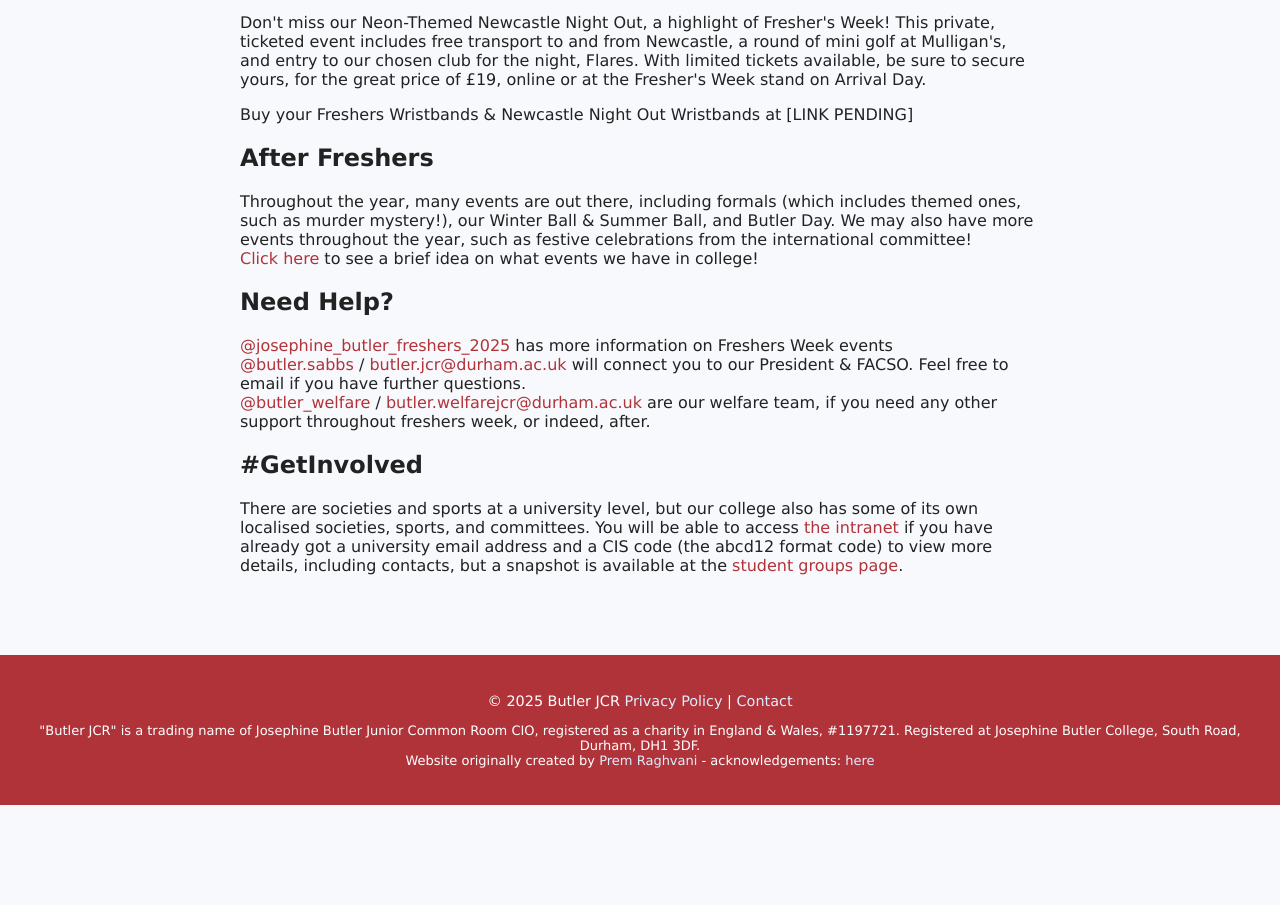
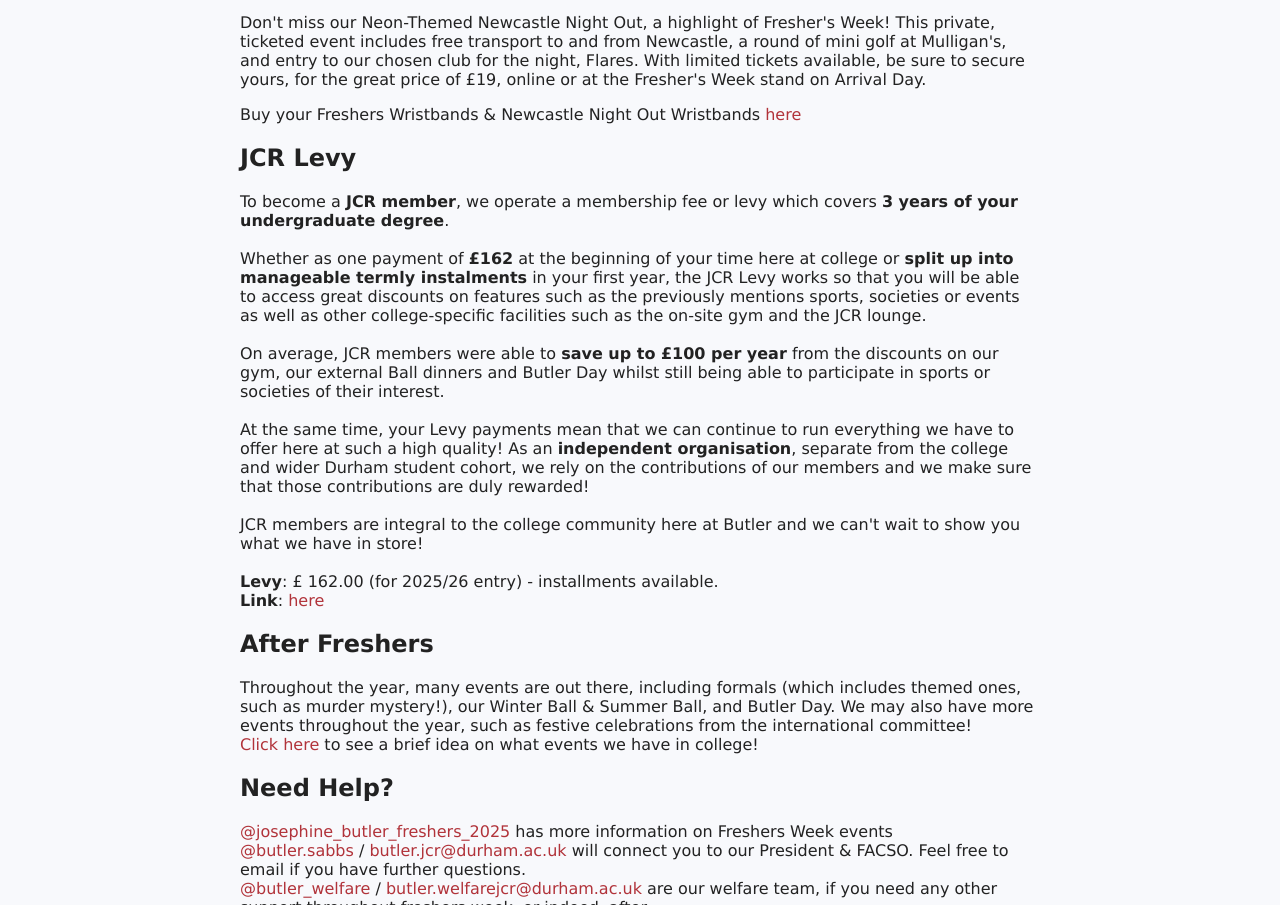
Before and after one commit to josephinebutlerjcr/public-website, a website: page assets/html/freshers.html in a window 1280 px wide. Shown: the part 3875-4780 px from the top of the page. Before the commit the page ends 4680 px from the top, so only its background shows below. Drawn offline with Linux system fonts and the light colour scheme; files that its build step writes are made by us from their sources.

Commit message:
updated freshers links

```diff
--- a/assets/html/freshers.html
+++ b/assets/html/freshers.html
@@ -284,6 +284,7 @@
                 </li>
             </ul>
 
+            <!-- FACSO asks for money -->
             <h2>Freshers Wristbands</h2>
             <p>
                 To make the most of your Fresher's Week, be sure to purchase your Fresher's Week wristband!
@@ -299,8 +300,25 @@
                 and entry to our chosen club for the night, Flares. With limited tickets available, be sure to secure yours,
                 for the great price of £19, online or at the Fresher's Week stand on Arrival Day.
             </p>
-            <p>Buy your Freshers Wristbands & Newcastle Night Out Wristbands at [LINK PENDING]</p>
+            <p>Buy your Freshers Wristbands & Newcastle Night Out Wristbands <a href="https://forms.office.com/Pages/ResponsePage.aspx?id=i9hQcmhLKUW-RNWaLYpvlOr-pVJb9yxKtnXjW0_2YwpUMVhSSFFMWFBMUVBCNUZMM09ER0xDTFVNVyQlQCN0PWcu&origin=QRCode">here</a></p>
 
+            <h2>JCR Levy</h2>
+            <p>
+                To become a <b>JCR member</b>, we operate a membership fee or levy which covers <b>3 years of your undergraduate degree</b>.
+                <br><br>
+                Whether as one payment of <b>£162</b> at the beginning of your time here at college or <b>split up into manageable termly instalments</b> in your first year, the JCR Levy works so that you will be able to access great discounts on features such as the previously mentions sports, societies or events as well as other college-specific facilities such as the on-site gym and the JCR lounge.
+                <br><br>
+                On average, JCR members were able to <b>save up to £100 per year</b> from the discounts on our gym, our external Ball dinners and Butler Day whilst still being able to participate in sports or societies of their interest.
+                <br><br>
+                At the same time, your Levy payments mean that we can continue to run everything we have to offer here at such a high quality! As an <b>independent organisation</b>, separate from the college and wider Durham student cohort, we rely on the contributions of our members and we make sure that those contributions are duly rewarded!
+                <br><br>
+                JCR members are integral to the college community here at Butler and we can't wait to show you what we have in store!
+                <br><br>
+                <b>Levy</b>: £ 162.00 (for 2025/26 entry) - installments available.
+                <br>
+                <b>Link</b>: <a href="https://forms.office.com/Pages/ResponsePage.aspx?id=i9hQcmhLKUW-RNWaLYpvlOr-pVJb9yxKtnXjW0_2YwpUQ0dYMDBINFRGMElWWEI4QzFNVjhZV0MzSyQlQCN0PWcu">here</a>
+            </p>
+            <!-- Post -->
             <h2>After Freshers</h2>
             <p>
                 Throughout the year, many events are out there, including formals (which includes themed ones, such as murder mystery!),
```
Also changed, not shown: assets/html/frontPage.html (+5 -0 lines).
